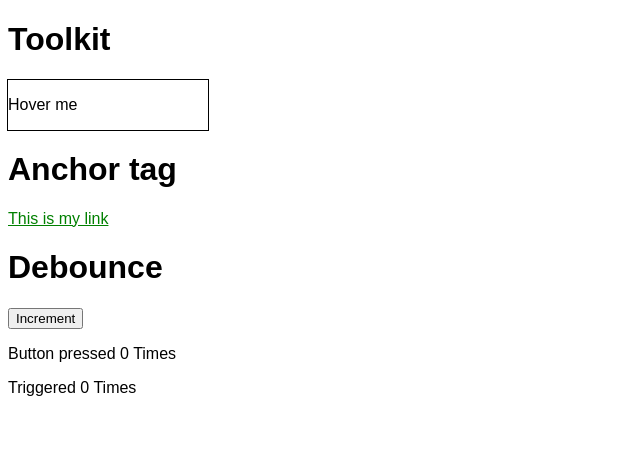
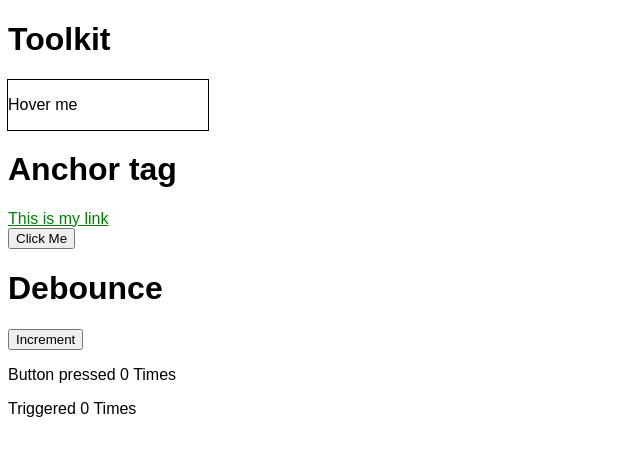
Before and after one commit to swethaogeti/js-practice, a website built with Parcel: page index.html in a window 1280 px wide. Shown: the whole page, without its empty margins (0-640 px from the left). Built offline with nearby package versions, Linux system fonts and the light colour scheme.

Commit message:
event bubbling

```diff
--- a/index.html
+++ b/index.html
@@ -20,10 +20,20 @@
     <h1>Anchor tag</h1>
     <a href="#" class="atag">This is my link</a>
 
+ <div onClick="console.log("first div")">
+      <div onClick="console.log("second div")">
+        <button onClick="console.log("button")">
+         Click Me
+         </button>
+      </div>
+    </div>
+
     <h1>Debounce</h1>
     <button class="increment_btn">Increment</button>
     <p>Button pressed<span class="increment_pressed"> 0 </span>Times</p>
     <p>Triggered <span class="increment_count"> 0 </span>Times</p>
+
+
 
     <!-- <script src="src/index.js"></script> -->
     <!-- <script src="src/polyfills.js"></script> -->
```
